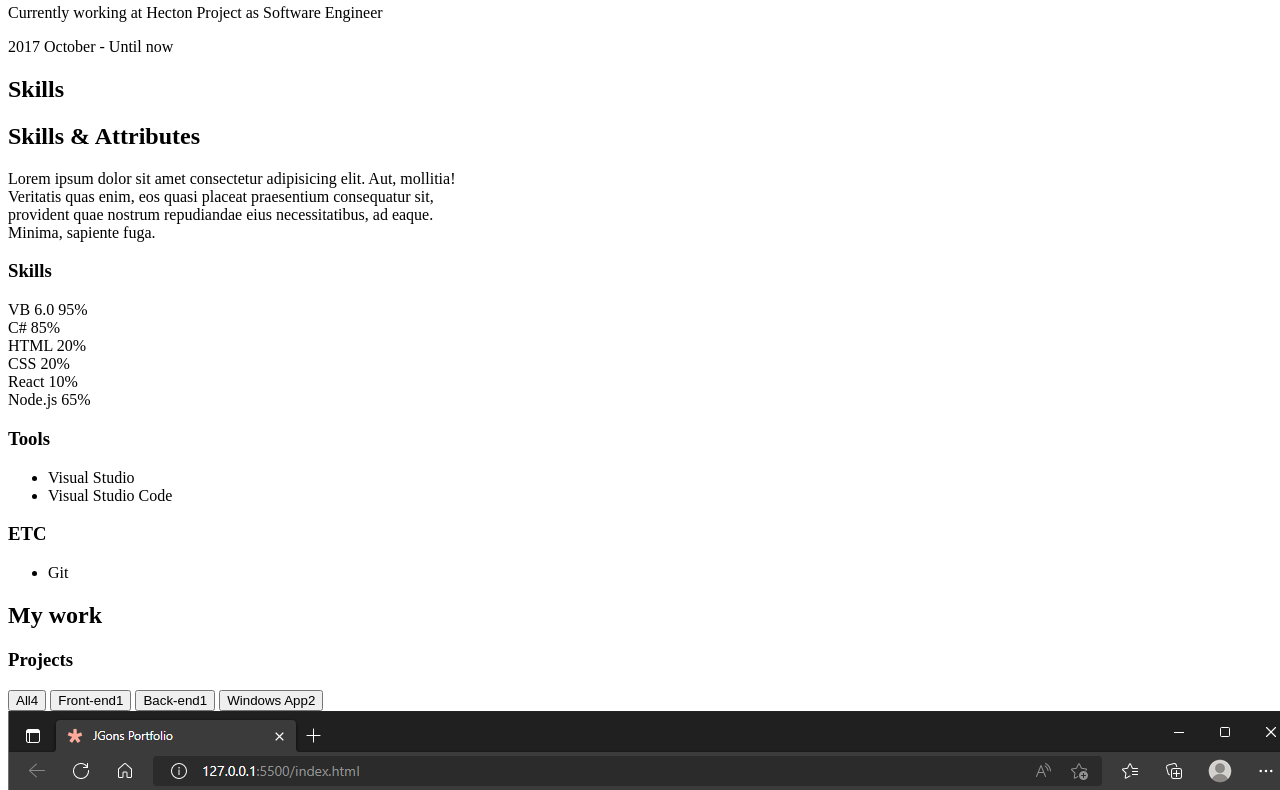
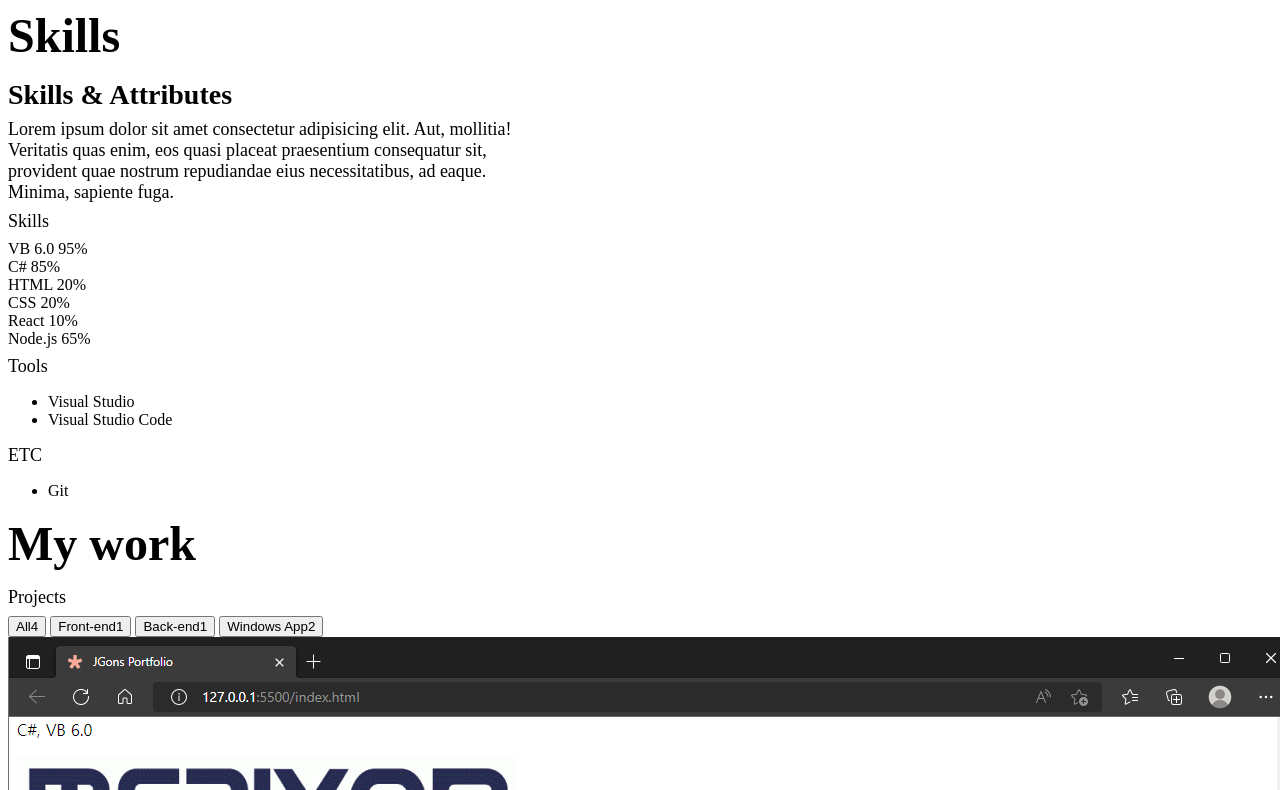
Before and after one commit to song1227jg/Portfolio_FE, a plain HTML site: page index.html in a window 1280 px wide. Shown: the part 1890-2680 px from the top of the page. Drawn offline with Linux system fonts and the light colour scheme.

Commit message:
CSS - Typography

```diff
--- a/style.css
+++ b/style.css
@@ -33,3 +33,32 @@
 * {
   box-sizing: border-box;
 }
+
+/* Typography */
+h1 {
+  font-size: var(--font-large);
+  font-weight: var(--weight-bold);
+  color: var(--color-black);
+  margin: 16px 0px;
+}
+
+h2 {
+  font-size: var(--font-medium);
+  font-weight: var(--weight-semi-bold);
+  color: var(--color-black);
+  margin: 8px 0px;
+}
+
+h3 {
+  font-size: var(--font-regular);
+  font-weight: var(--weight-regular);
+  color: var(--color-black);
+  margin: 8px 0px;
+}
+
+p {
+  font-size: var(--font-regular);
+  font-weight: var(--weight-regular);
+  color: var(--color-black);
+  margin: 4px 0px;
+}
```
